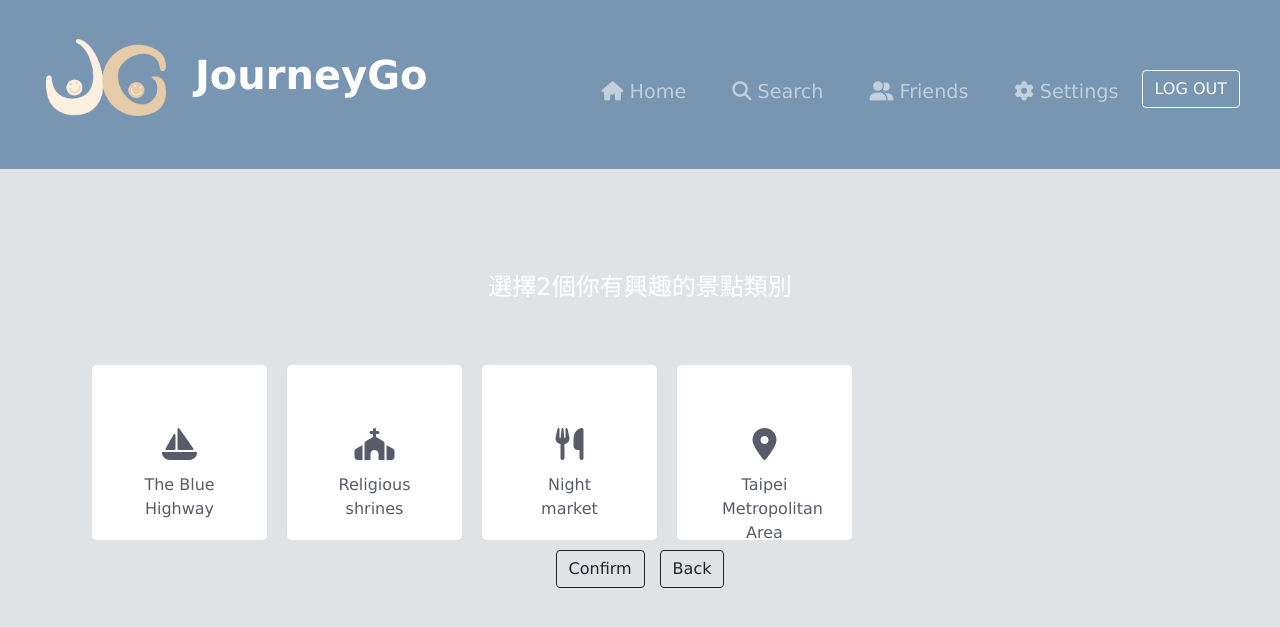
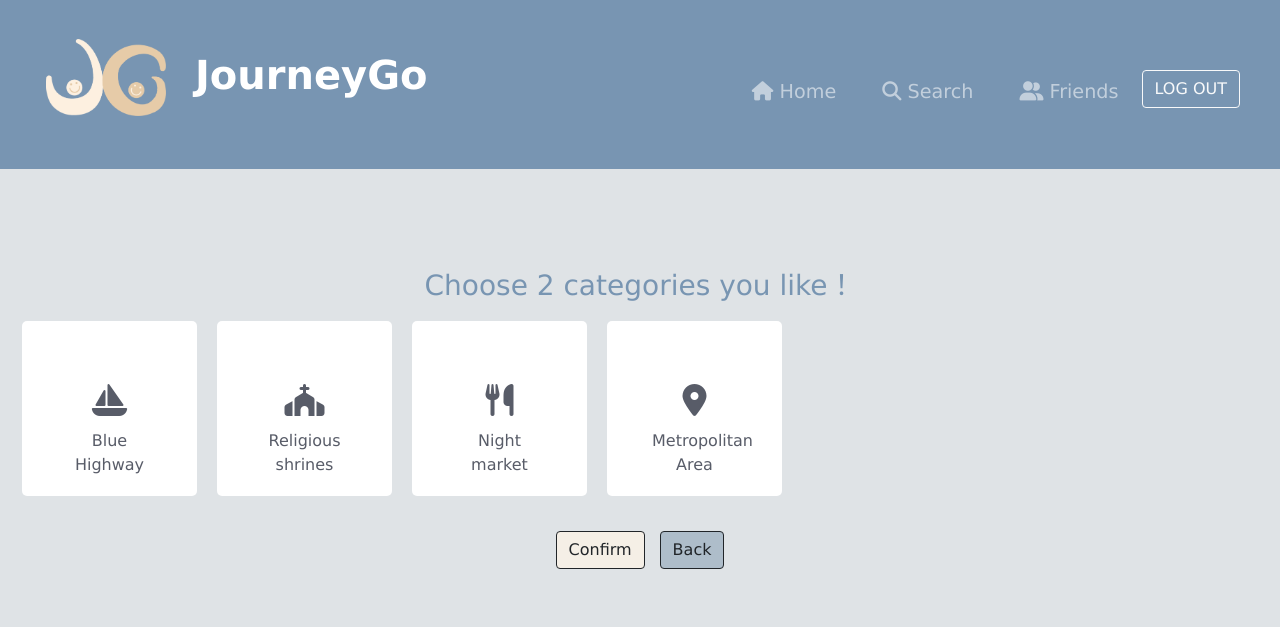
Before and after one commit to Paulyang80/JourneyGo, a Django app: page /other/ in a window 1280 px wide. Shown: the top 627 px of the page. Run offline with Django 4.2, Linux system fonts and the light colour scheme; the visitor is signed in with stand-in values (Sample User, id 1); parts of the project's set-up code (start-up, migrations or seed data) failed here and were passed over; some libraries are stand-ins or nearby versions.

Commit message:
demo ver5

```diff
--- a/JG_Django/jg_app/templates/base2.html
+++ b/JG_Django/jg_app/templates/base2.html
@@ -41,13 +41,13 @@
                         <a class="nav-link " href="{% url 'friends' %}"><i class="fa-solid fa-user-group"></i> Friends</a>
                         {% endif %}
                     </li>
-                    <li class="nav-item">
+                    <!--<li class="nav-item">
                         {% if request.path == "/setting/" %}
                         <a class="nav-link active" aria-current="page" href="{% url 'setting' %}"><i class="fa-solid fa-gear"></i> Settings</a>
                         {% else %}
                         <a class="nav-link" aria-current="page" href="{% url 'setting' %}"><i class="fa-solid fa-gear"></i> Settings</a>
                         {% endif %}
-                    </li>
+                    </li>-->
                     <li>
                         <form action="{% url 'logout' %}" method="post">
                             {% csrf_token %}
--- a/JG_Django/jg_app/templates/other.html
+++ b/JG_Django/jg_app/templates/other.html
@@ -12,18 +12,16 @@
 
     <script src="https://kit.fontawesome.com/b99e675b6e.js"></script>
 
-    <div class="wrapper">
-        <div class="title">
-            選擇2個你有興趣的景點類別
-        </div>
+    <div class="wrapper mx-auto" style=" text-align: center;">
+      <h3 class="mx-auto" style="color: #7895B2;"> Choose 2 categories you like！</h3>
 
-        <div class="container">
+        <div class="container" style="margin-right: 120px; margin-left:0;">
           <label class="option_item" >
             <input type="checkbox" class="checkbox" id="alpha" name="alpha">
             <div class="option_inner facebook">
               <div class="tickmark"></div>
               <div class="icon"><i class="fa-solid fa-sailboat" style="font-size: 200%;"></i></div>
-              <div class="name">The Blue Highway</div>
+              <div class="name">Blue Highway</div>
             </div>
           </label>
           <label class="option_item">
@@ -47,7 +45,7 @@
             <div class="option_inner linkedin">
               <div class="tickmark"></div>
               <div class="icon"><i class="fa-solid fa-location-dot" style="font-size: 200%;"></i></div>
-              <div class="name">Taipei Metropolitan Area</div>
+              <div class="name">Metropolitan Area</div>
             </div>
           </label>
         </div>
@@ -55,8 +53,8 @@
 
     <div class="d-flex justify-content-center">
       <div class="btn1">
-        <a><button type="button" class="btn btn-outline-dark" style="float:left; margin-right: 15px;" onclick="validate()">Confirm</button></a>
-        <a href="{% url 'balancegame' %}"><button type="button" class="btn btn-outline-dark" style="float:left">Back</button></a>
+        <a><button type="button" class="btn btn-outline-dark" style="float:left; margin-right: 15px; margin-top: 25px; background-color: #F5EFE6;" onclick="validate()">Confirm</button></a>
+        <a href="{% url 'balancegame' %}"><button type="button" class="btn btn-outline-dark" style="float:left; margin-top: 25px; background-color: #AEBDCA;">Back</button></a>
       </div>
     </div>
 
--- a/JG_Django/jg_app/views.py
+++ b/JG_Django/jg_app/views.py
@@ -30,12 +30,31 @@ import pandas as pd
 import googlemaps
 import requests
 import json
+from sentence_transformers import SentenceTransformer
+from sklearn.metrics.pairwise import cosine_similarity
+#from sklearn.decomposition import PCA
 
 # Make MongoDB connection with Pymongo
 cluster = MongoClient("mongodb+srv://Tang:108306058@journeygo.yhfdrry.mongodb.net/?retryWrites=true&w=majority")
 db = cluster['JourneyGo_DB']
 
-# Views
+collection = db['Taipei_gov']
+detail = collection.find({})
+df = pd.DataFrame(list(detail))
+data = df[['name','intro','categories']]
+
+X = np.array(data.intro)
+
+# 用bert作詞向量 模型二
+text_data = X
+model = SentenceTransformer('all-mpnet-base-v2')
+embeddings = model.encode(text_data, show_progress_bar=True)
+embed_data = embeddings
+
+X = np.array(embed_data)
+
+# 計算餘弦向量
+cos_sim_data = pd.DataFrame(cosine_similarity(X))
 
 #register
 def register(request):
@@ -54,11 +73,11 @@ def register(request):
                 collection = db['User_account']
                 if collection.count() == 0:
                     post = {"_id": 0, "firstName": user.first_name, "lastName": user.last_name, "email": user.email, "password": user.password,
-                        "hashtag": "", "pic": "", "friendList": [], "intro": ""}
+                        "hashtag": "new", "pic": "https://en.pimg.jp/062/473/818/1/62473818.jpg", "friendList": [], "intro": ""}
                     collection.insert_one(post)
                 else:
                     post = {"_id": int(collection.count()), "firstName": user.first_name, "lastName": user.last_name, "email": user.email, "password": user.password,
-                        "hashtag": "", "pic": "", "friendList": [], "intro": ""}
+                        "hashtag": "new", "pic": "https://en.pimg.jp/062/473/818/1/62473818.jpg", "friendList": [], "intro": ""}
                     #print(collection.count(), user.first_name, user.last_name, user.email, user.password)
                     collection.insert_one(post)
             return redirect('balancegame')
@@ -181,9 +200,7 @@ def startDropDown(request):
 
 # room
 def room(request):
-    context = {
-
-    }
+    context = {}
     return render(request, 'room.html', context)
 
 def room2(request):
@@ -240,6 +257,34 @@ def finalRoom(request):
     }
     return render(request, 'finalRoom.html', context)
 
+## 進階推薦
+def give_recommendations(index, print_recommendation = False, print_recommendation_plots= False, print_genres =False):
+    index_recomm = cos_sim_data.loc[index].sort_values(ascending=False).index.tolist()[1:11]
+    spots_recomm =  data['name'].loc[index_recomm].values
+    result = {'Spots':spots_recomm,'Index':index_recomm}
+    if print_recommendation==True:
+        #print('The visited spot: %s \n'%(data['name'].loc[index]))
+        k=1
+        for spot in spots_recomm:
+            #print('The number %i recommended spot is this one: %s \n'%(k,spot))
+            k = k+1
+    if print_recommendation_plots==True:
+        #print('The plot of the visited spot is this one:\n %s \n'%(data['intro'].loc[index]))
+        k=1
+        for q in range(len(spots_recomm)):
+            plot_q = data['intro'].loc[index_recomm[q]]
+            #print('The plot of the number %i recommended spot is this one:\n %s \n'%(k,plot_q))
+            k=k+1
+    if print_genres==True:
+        #print('The categories of the visited spot is this one:\n %s \n'%(data['categories'].loc[index]))
+        k=1
+        for q in range(len(spots_recomm)):
+            plot_q = data['categories'].loc[index_recomm[q]]
+            #print('The plot of the number %i recommended spot is this one:\n %s \n'%(k,plot_q))
+            k=k+1
+    return result
+
+## 基本推薦
 def basic_rec(memberList, time, prefList):
     collection = db['User_account']
     userPref = []
@@ -268,17 +313,34 @@ def spotvote(request):
         personal_pref_list = collection.find({"firstName": member})[0]['balPref']
         for cat in personal_pref_list:
             pref_list.append(cat)
+    pref_list = list(dict.fromkeys(pref_list))
+    random_category = random.choices(pref_list)
 
-    # 取得推薦景點
-    recs = basic_rec(members, duration, pref_list)
-    # 儲存推薦景點
-    collection = db['Room_spec']
+    # # 取得推薦景點
+    # recs = basic_rec(members, duration, pref_list)
+
+    # # 儲存推薦景點
+    # collection = db['Room_spec']
+
+    # if request.method == "GET":
+    #     collection.update({"_id": latest_room[0]['_id']}, {"$set": {"recommendations": []}})
+    #     for rec in recs:
+    #         # print("推薦的景點: ", rec['_id'])
+    #         collection.update({"_id": latest_room[0]['_id']}, {"$push": {"recommendations": rec['_id']}}) # save recs
+
+    collection = db['Taipei_gov']
+    base_index = collection.find_one({"categories": { "$in": random_category}})['_id']
+    recomm_i = give_recommendations(base_index)
+    print(recomm_i)
+    recomm_list = recomm_i['Index']
+    print("New Recommendations: ", recomm_list)
 
     if request.method == "GET":
-        collection.update({"_id": latest_room[0]['_id']}, {"$set": {"recommendations": []}})
-        for rec in recs:
-            print("推薦的景點: ", rec['_id'])
-            collection.update({"_id": latest_room[0]['_id']}, {"$push": {"recommendations": rec['_id']}}) # save recs
+        db['Room_spec'].update({"_id": latest_room[0]['_id']}, {"$set": {"recommendations": []}})
+        for i in recomm_list:
+            db['Room_spec'].update({"_id": latest_room[0]['_id']}, {"$push": {"recommendations": i}}) # save recs
+
+    recs = list(collection.find({"_id" : { "$in" : recomm_list}}))
 
     # render
     imgList = []
@@ -411,7 +473,6 @@ def map(request):
     res_list = []
     lod_list = []
     for doc in docs:
-        #print(doc['name'])
         nearby_res_list = []
         nearby_lod_list = []
 
@@ -428,9 +489,6 @@ def map(request):
 
         res_list.append(nearby_res_list)
         lod_list.append(nearby_lod_list)
-
-    # print(res_list)
-    # print(lod_list)
 
     ids = range(spot_num)
     #print(ids)
```
Also changed, not shown: JG_Django/jg_app/templates/art.html (+8 -8 lines), JG_Django/jg_app/templates/health.html (+6 -8 lines), JG_Django/jg_app/templates/index.html (+4 -7 lines), 2 other files.
